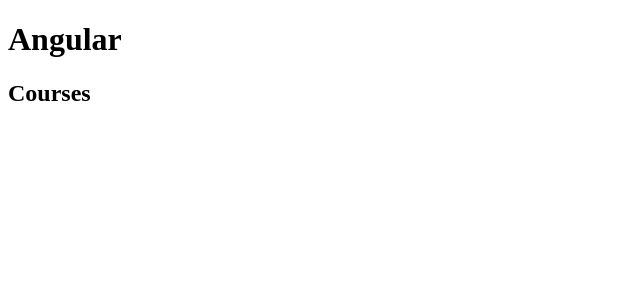
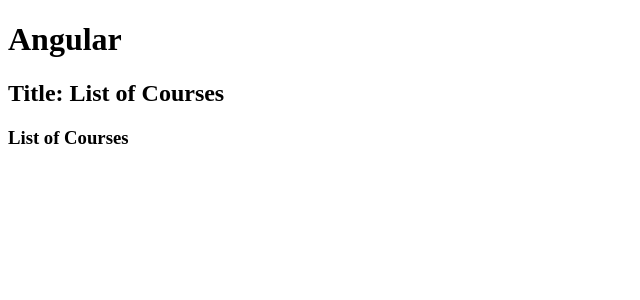
Before and after one commit to samuelcpedro/hello-world-angular4, an Angular app: page / in a window 1280 px wide. Shown: the top 300 px of the page, without its empty margins (0-640 px from the left). Built offline with nearby package versions, Linux system fonts and the light colour scheme.

Commit message:
Templates

```diff
--- a/src/app/courses.component.ts
+++ b/src/app/courses.component.ts
@@ -9,7 +9,11 @@
 @Component({
     //property selector is a css selector that identifies this component in a template
     selector: 'courses', // to refence a element <courses> use "courses" or element <div class="courses"> use ".courses" or element <div id ="courses"> use "#courses"
-    template: '<h2>Courses</h2>' // its the html markup we want to be rendered for this component, it can be several lines of code, and it can be in a separate file
+    template: '<h2>{{ "Title: " + title }}</h2><h3>{{ getTitle() }}</h3>' // its the html markup we want to be rendered for this component, it can be several lines of code, and it can be in a separate file
+    //{{ "Title: " + title }} this is called string interpolation
 })
 export class CoursesComponent {
+    title = "List of Courses";
+
+    getTitle(){ return this.title; }
 }
```
